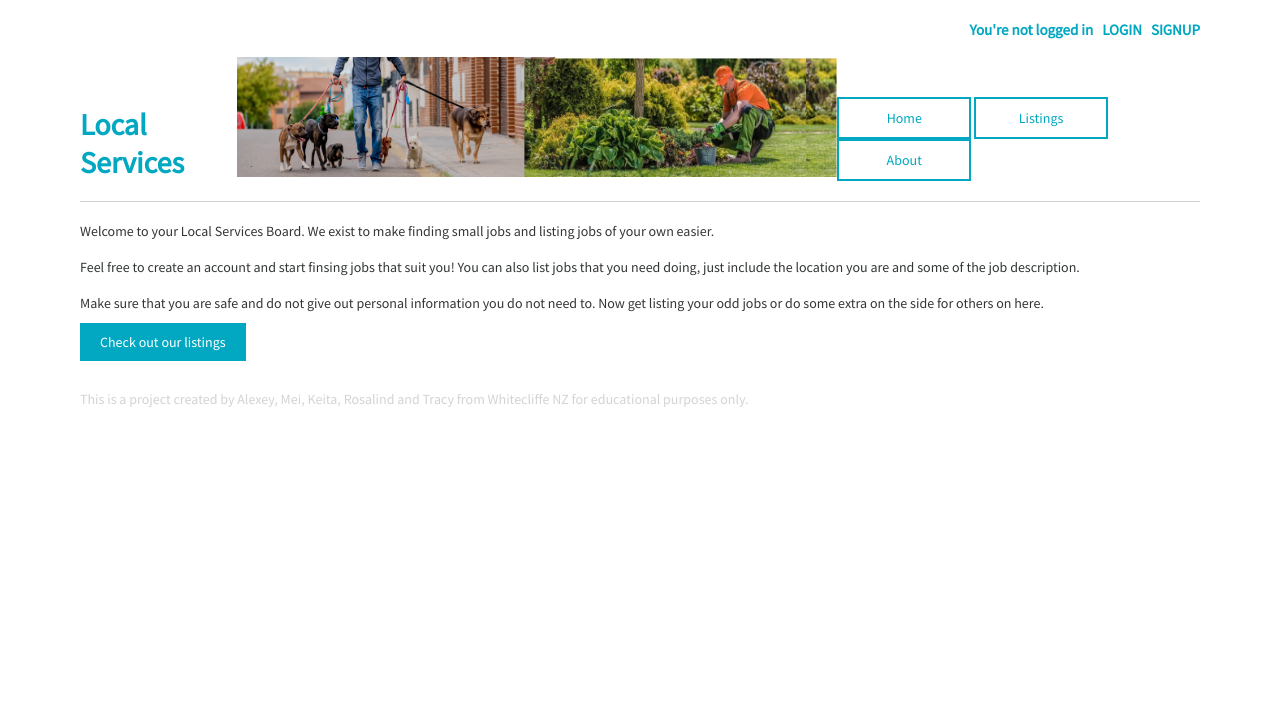
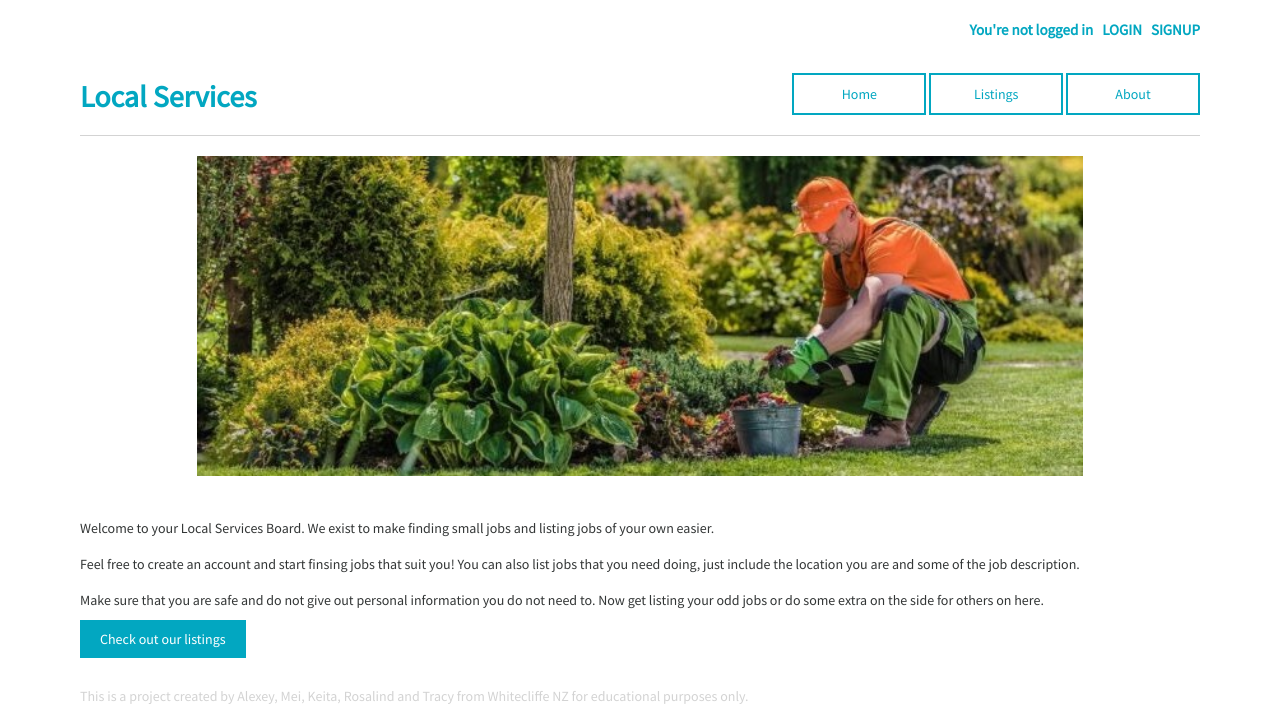
Before and after one commit to CHEMLEV/LocalServicesBoard, a Django app: page / in a window 1280 px wide. Shown: the top 716 px of the page. Run offline with Django 4.2, Linux system fonts and the light colour scheme.

Commit message:
Main image replaced, moved to home.html

```diff
--- a/templates/about.html
+++ b/templates/about.html
@@ -1,5 +1,5 @@
 {% extends "base.html" %} {% block content %}
     <h1>About</h1>
-<p> Our website was created in 2022 to help people find essensial home services locally. </p>
+<p> Our website was created in 2022 to help people find essensial home services locally. </p> <br>
 <p> By using our classifieds you are not only saving money and time but also support small local businesses. </p>
 {% endblock content %}
--- a/templates/base.html
+++ b/templates/base.html
@@ -23,7 +23,7 @@
 
 
     <header>
-        <p1>Local Services</p1> <center><img src="{% static 'images/base_image.png' %}" alt="Dog walking" width="100%" height="120" ></center>
+        <p1>Local Services</p1>
         <div>
 
             <a href="{% url 'home' %}" class="button-light">Home</a>
--- a/templates/home.html
+++ b/templates/home.html
@@ -1,6 +1,10 @@
-{% extends "base.html" %} {% block content %}
-    <div></div>
+{% extends "base.html" %}
+{% load static %}
+{% block content %}
+
+    <center><img src="{% static 'images/gardening.jpg' %}" alt="home-image" max-width="100%" height="320" ></center><br><br>
     <p>
+
     Welcome to your Local Services Board. We exist to make finding small jobs and listing jobs of your own easier.<br><br>
 
     Feel free to create an account and start finsing jobs that suit you! You can also list jobs that you need doing, just include the location you are and some of the job description.<br><br>
```
Also changed, not shown: static/images/gardening.jpg (added).
